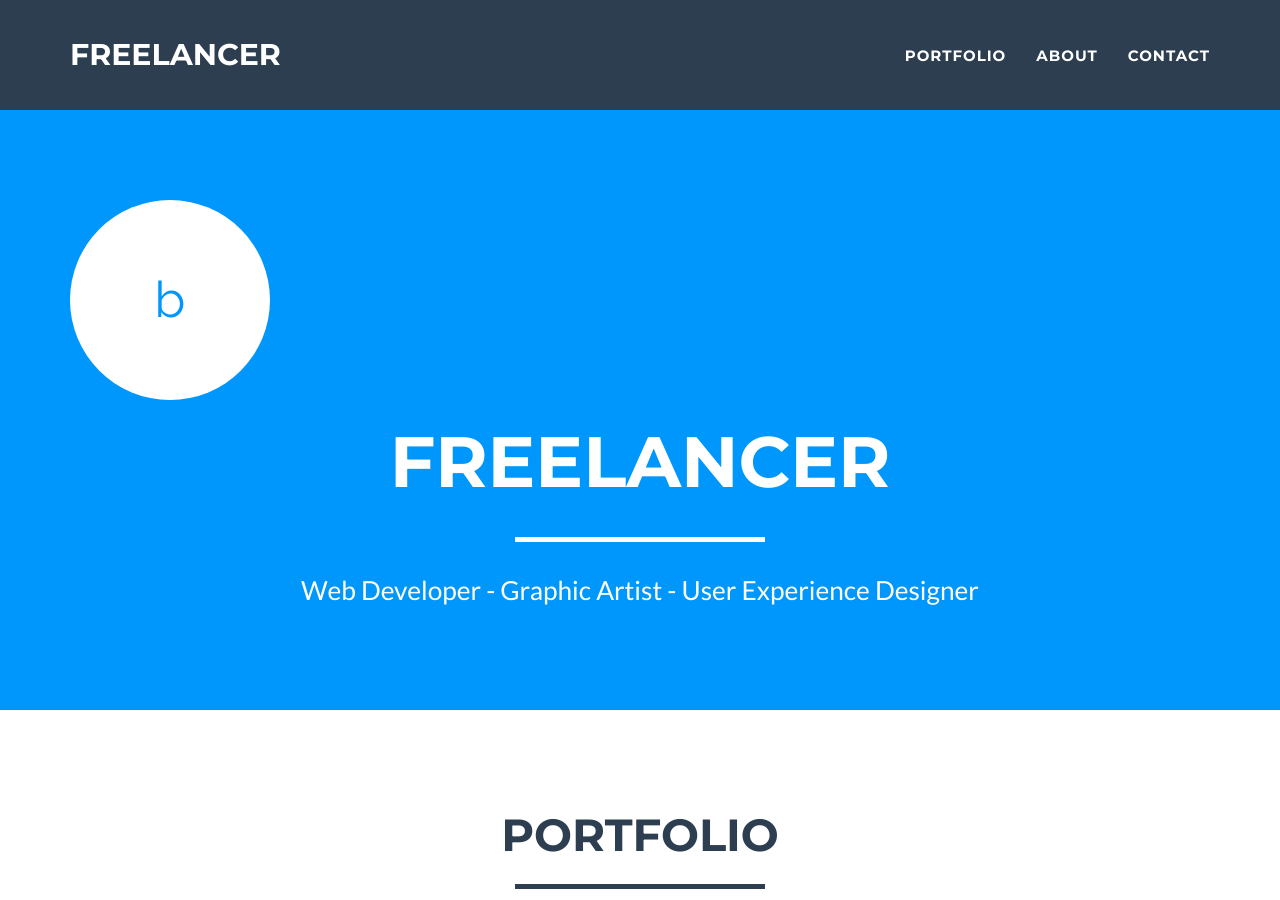
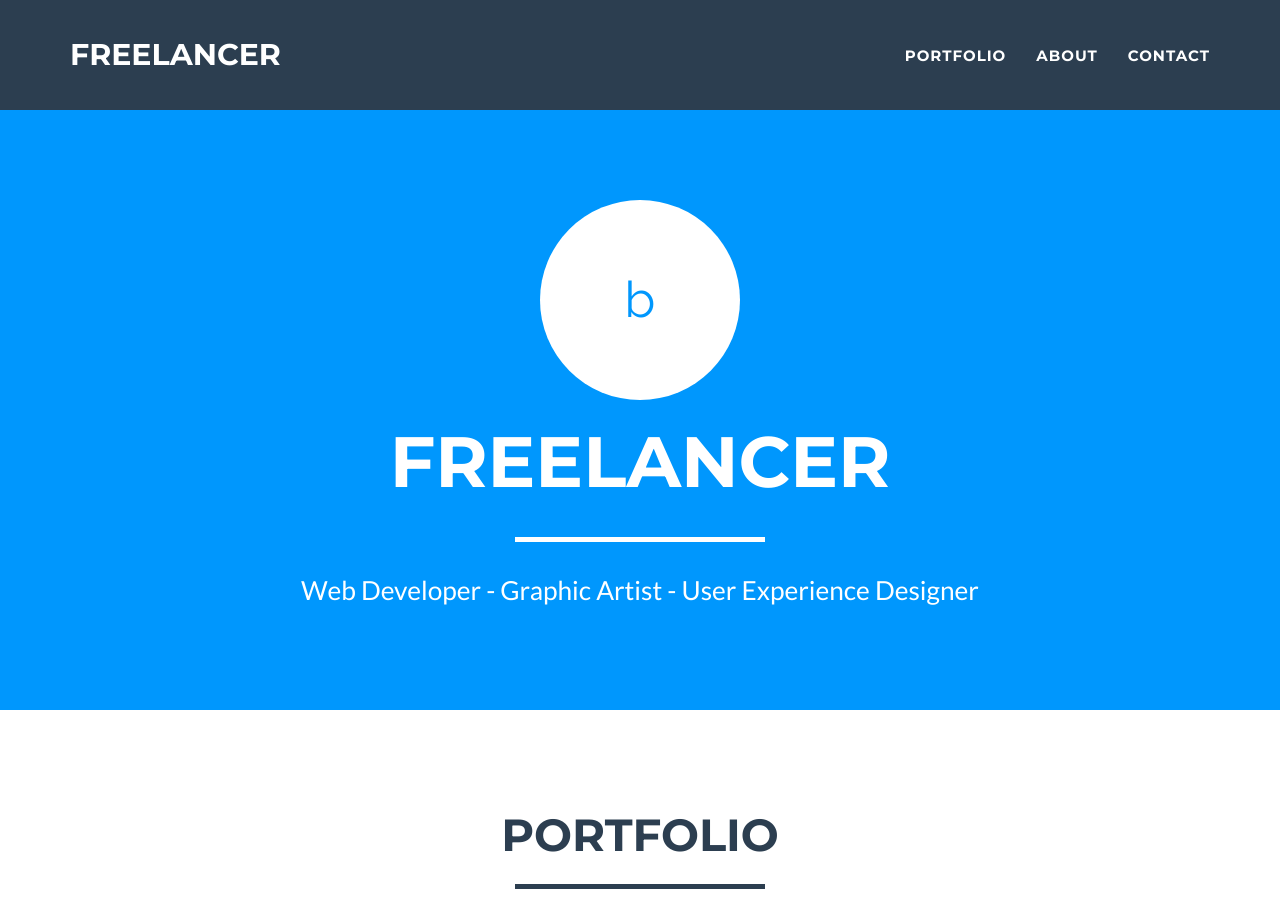
Before and after one commit to theblindr/blindr, a Jekyll site: the page built from index.html, in a window 1280 px wide and 900 px high. Built offline with Jekyll 4.4.1, drawn with Linux system fonts in a browser that asks for light colours.

Commit message:
Center tag, why not

```diff
--- a/_includes/header.html
+++ b/_includes/header.html
@@ -3,7 +3,7 @@
         <div class="container">
             <div class="row">
                 <div class="col-lg-12">
-                    <p class="circle" id="logo-blindr" style="font-family:Raleway">b</p>
+                  <center><p class="circle" id="logo-blindr" style="font-family:Raleway">b</p></center>
                     <div class="intro-text">
                         <span class="name">{{ site.title }}</span>
                         <hr class="star-light">
```
